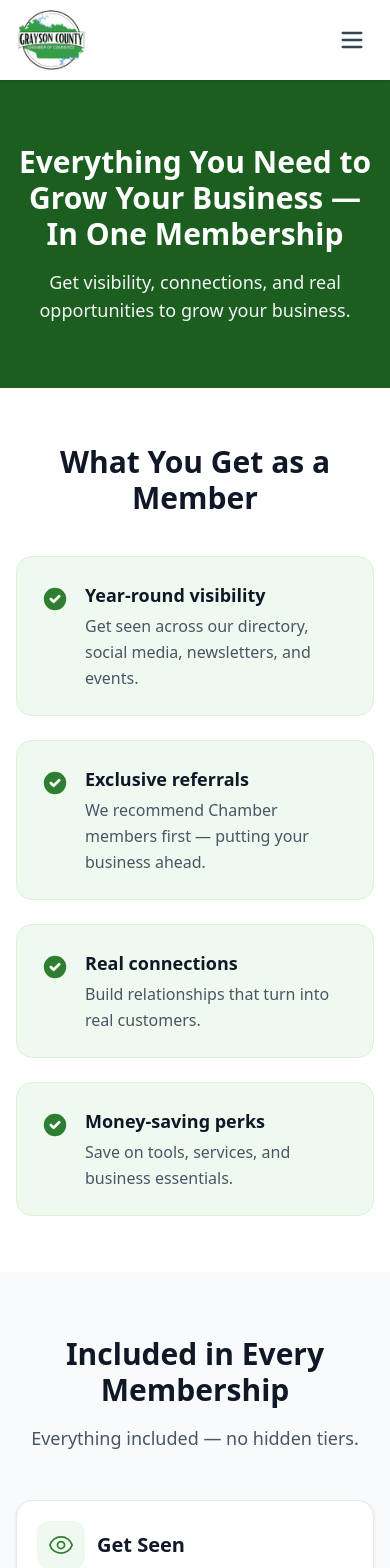
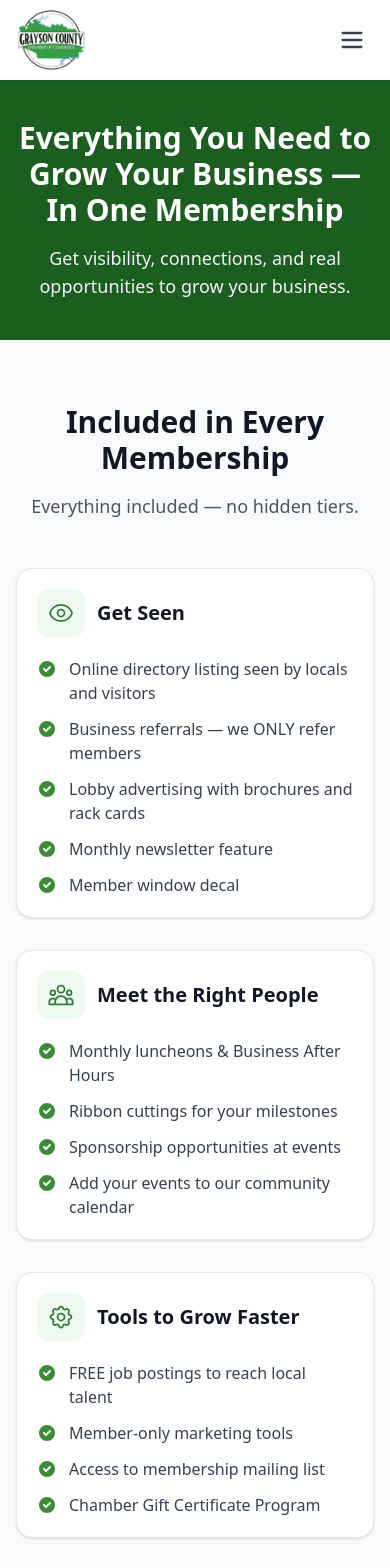
Before and after one commit to 925adhd/graysoncountychamber, a Next.js app: page /benefits in a window 390 px wide. Shown: the top 1568 px of the page. Built offline with nearby package versions, Linux system fonts and the light colour scheme.

Commit message:
Mobile fixes: tighten hero padding/heading on benefits, leadership, resources; remove redundant benefits section

```diff
--- a/src/app/benefits/page.tsx
+++ b/src/app/benefits/page.tsx
@@ -138,61 +138,13 @@
     <>
       {/* Hero */}
       <section className="relative min-h-[140px] sm:min-h-[200px] flex items-center bg-green-800">
-        <div className="relative z-10 max-w-3xl mx-auto px-4 sm:px-6 lg:px-8 py-16 sm:py-20 text-center w-full">
+        <div className="relative z-10 max-w-3xl mx-auto px-4 sm:px-6 lg:px-8 py-10 sm:py-16 lg:py-20 text-center w-full">
           <h1 className="text-3xl sm:text-4xl lg:text-5xl font-bold text-white">
             Everything You Need to Grow Your Business &mdash; In One Membership
           </h1>
           <p className="mt-4 text-lg sm:text-xl text-gray-100 max-w-2xl mx-auto">
             Get visibility, connections, and real opportunities to grow your business.
           </p>
-        </div>
-      </section>
-
-      {/* What You Get — Quick Wins */}
-      <section className="py-14 sm:py-18 bg-white">
-        <div className="max-w-4xl mx-auto px-4 sm:px-6 lg:px-8">
-          <h2 className="text-3xl sm:text-4xl font-bold text-gray-900 text-center">
-            What You Get as a Member
-          </h2>
-          <div className="mt-10 grid grid-cols-1 sm:grid-cols-2 gap-6">
-            {[
-              {
-                headline: "Year-round visibility",
-                detail: "Get seen across our directory, social media, newsletters, and events.",
-              },
-              {
-                headline: "Exclusive referrals",
-                detail: "We recommend Chamber members first — putting your business ahead.",
-              },
-              {
-                headline: "Real connections",
-                detail: "Build relationships that turn into real customers.",
-              },
-              {
-                headline: "Money-saving perks",
-                detail: "Save on tools, services, and business essentials.",
-              },
-            ].map((item) => (
-              <div
-                key={item.headline}
-                className="flex gap-4 items-start bg-green-50 rounded-2xl p-6 border border-green-100"
-              >
-                <div className="shrink-0 mt-1">
-                  <svg className="w-7 h-7 text-green-600" fill="currentColor" viewBox="0 0 20 20">
-                    <path
-                      fillRule="evenodd"
-                      d="M10 18a8 8 0 100-16 8 8 0 000 16zm3.707-9.293a1 1 0 00-1.414-1.414L9 10.586 7.707 9.293a1 1 0 00-1.414 1.414l2 2a1 1 0 001.414 0l4-4z"
-                      clipRule="evenodd"
-                    />
-                  </svg>
-                </div>
-                <div>
-                  <p className="text-lg font-bold text-gray-900">{item.headline}</p>
-                  <p className="text-base text-gray-600 mt-1 leading-relaxed">{item.detail}</p>
-                </div>
-              </div>
-            ))}
-          </div>
         </div>
       </section>
 
--- a/src/app/leadership/page.tsx
+++ b/src/app/leadership/page.tsx
@@ -12,9 +12,9 @@
   return (
     <>
       {/* Page Header */}
-      <section className="bg-gradient-to-br from-green-700 to-green-800 text-white py-16 sm:py-20">
+      <section className="bg-gradient-to-br from-green-700 to-green-800 text-white py-10 sm:py-16 lg:py-20">
         <div className="max-w-4xl mx-auto px-4 sm:px-6 lg:px-8 text-center">
-          <h1 className="text-4xl sm:text-5xl font-bold">
+          <h1 className="text-3xl sm:text-4xl lg:text-5xl font-bold">
             Chamber Leadership
           </h1>
           <p className="mt-4 text-lg sm:text-xl text-green-100 max-w-2xl mx-auto">
--- a/src/app/resources/page.tsx
+++ b/src/app/resources/page.tsx
@@ -79,9 +79,9 @@
   return (
     <>
       {/* Page Header */}
-      <section className="bg-gradient-to-br from-green-700 to-green-800 text-white py-16 sm:py-20">
+      <section className="bg-gradient-to-br from-green-700 to-green-800 text-white py-10 sm:py-16 lg:py-20">
         <div className="max-w-4xl mx-auto px-4 sm:px-6 lg:px-8 text-center">
-          <h1 className="text-4xl sm:text-5xl font-bold">
+          <h1 className="text-3xl sm:text-4xl lg:text-5xl font-bold">
             Community Resources
           </h1>
           <p className="mt-4 text-lg sm:text-xl text-green-100 max-w-2xl mx-auto">
```
